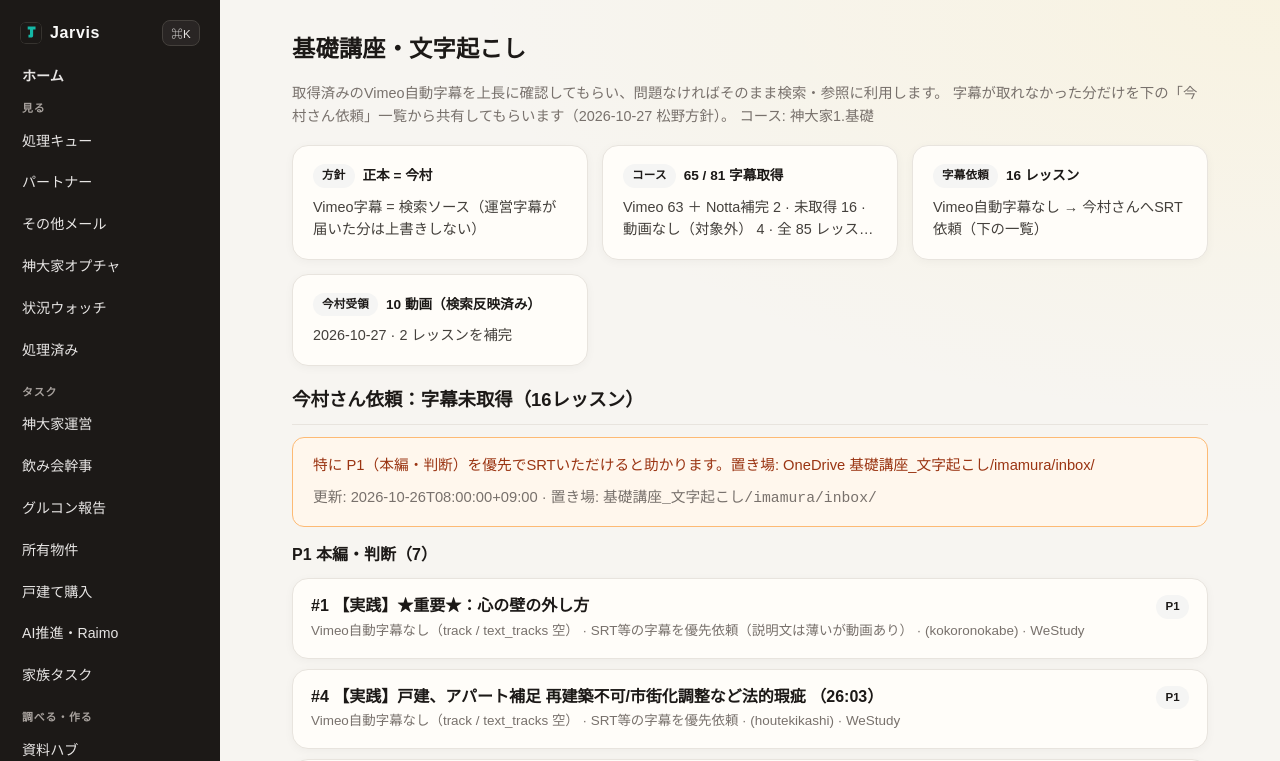
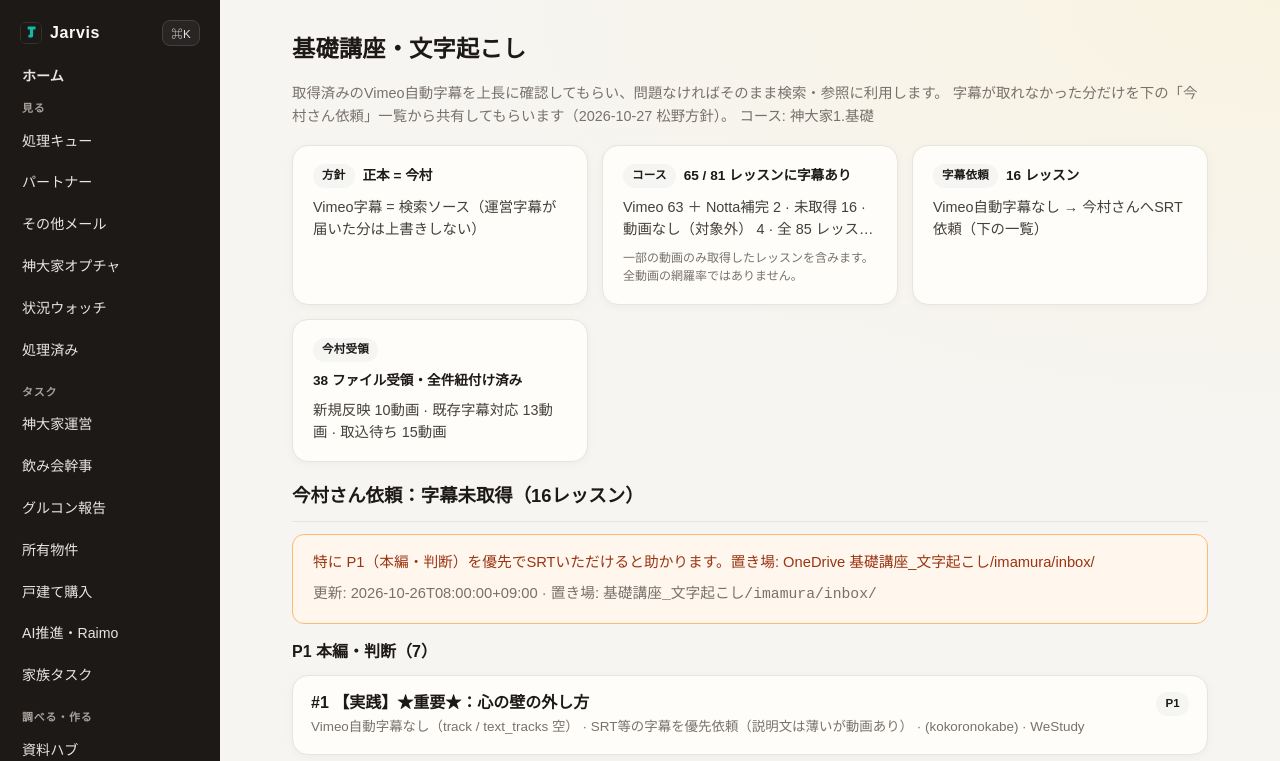
Before and after one commit to m19mhrts83-cyber/project-GE, a Next.js app in the folder apps/jarvis-dashboard/: page /kiso-transcripts in a window 1280 px wide. Shown: the top 761 px of the page. Built offline with nearby package versions, Linux system fonts and the light colour scheme; no server answers; the database is empty.

Commit message:
feat(kiso): 今村さん提供分の対応済み・受領済み状況を明示

```diff
--- a/apps/jarvis-dashboard/app/kiso-transcripts/page.tsx
+++ b/apps/jarvis-dashboard/app/kiso-transcripts/page.tsx
@@ -5,6 +5,7 @@ import catalog from "@/data/kiso_transcripts.json";
 import courseStatus from "@/data/kiso_course_status.json";
 import courseGaps from "@/data/kiso_course_gaps.json";
 import nottaReceived from "@/data/kiso_notta_received.json";
+import nottaReview from "@/data/kiso_notta_a1_review.json";
 
 function loadUnderstanding(): string {
   try {
@@ -144,7 +145,7 @@ export default function KisoTranscriptsPage() {
           <header>
             <span className={statusClass("ready")}>コース</span>
             <strong>
-              {(cs.vtt_ready || 0) + receivedSlugs.size} / {cs.video_lessons ?? cs.total ?? "—"} 字幕取得
+              {(cs.vtt_ready || 0) + receivedSlugs.size} / {cs.video_lessons ?? cs.total ?? "—"} レッスンに字幕あり
             </strong>
           </header>
           <p className="sum">
@@ -152,6 +153,7 @@ export default function KisoTranscriptsPage() {
             {cs.no_video ?? "—"} · 全 {cs.total ?? "—"} レッスン ·{" "}
             {cs.updated || catalog.updated || "—"}
           </p>
+          <p className="meta">一部の動画のみ取得したレッスンを含みます。全動画の網羅率ではありません。</p>
         </div>
         <div className="card watch-card">
           <header>
@@ -167,9 +169,9 @@ export default function KisoTranscriptsPage() {
             <span className={statusClass(nottaReceived.video_count ? "ready" : "missing")}>
               今村受領
             </span>
-            <strong>{nottaReceived.video_count} 動画（検索反映済み）</strong>
+            <strong>{nottaReview.received} ファイル受領・全件紐付け済み</strong>
           </header>
-          <p className="sum">{nottaReceived.updated} · {receivedSlugs.size} レッスンを補完</p>
+          <p className="sum">新規反映 {nottaReview.newly_imported}動画 · 既存字幕対応 {nottaReview.existing_video + nottaReview.existing_content}動画 · 取込待ち {nottaReview.pending.length}動画</p>
         </div>
       </div>
 
@@ -271,11 +273,24 @@ export default function KisoTranscriptsPage() {
       </section>
 
       <section className="home-section">
-        <h2 style={{ fontSize: "1.15rem" }}>今回のNotta受領・反映済み</h2>
+        <h2 style={{ fontSize: "1.15rem" }}>対応済み：今村さん提供により本番反映</h2>
         <p>{nottaReceived.note}</p>
         <ul>{nottaReceived.lessons.map((lesson) => <li key={lesson.slug}>
           <a href={`https://westudy.co.jp/lesson/${lesson.slug}`} target="_blank" rel="noopener noreferrer">{lesson.title}</a>
-          {" · "}{lesson.videos}動画 · Supabase／通常検索へ反映済み
+          {" · "}{lesson.videos}動画 · <strong>対応済み（今村さん提供・本番検索反映済み）</strong>
+        </li>)}</ul>
+      </section>
+      <section className="home-section" id="notta-received">
+        <h2 style={{ fontSize: "1.15rem" }}>A1動画名による受領ファイル照合</h2>
+        <p>{nottaReview.note}</p>
+        <p className="meta">確認日 {nottaReview.updated} · 字幕未取得16レッスンとは別に、部分取得レッスン内の不足動画も管理します。受領済み15動画は今村さんへの再依頼不要です。</p>
+        <h3 style={{ fontSize: "1rem" }}>対応済み：既存字幕で参照可能</h3>
+        <p>同一動画IDで既存字幕あり {nottaReview.existing_video}動画。加えて、以下の3動画は既存の別字幕に対応本文があります。</p>
+        <ul>{nottaReview.covered_elsewhere.map((item) => <li key={item.file}>{item.title}（{item.file}） · {item.status}</li>)}</ul>
+        <h3 style={{ fontSize: "1rem" }}>受領・紐付け済み／本番取込待ち（{nottaReview.pending.length}動画）</h3>
+        <ul>{nottaReview.pending.map((item) => <li key={item.file}>
+          <a href={`https://westudy.co.jp/lesson/${item.slug}`} target="_blank" rel="noopener noreferrer">{item.title}</a>
+          {" "}（{item.file}） · 受領対応済み／本番取込待ち
         </li>)}</ul>
       </section>
       <UnderstandingBlock text={understanding} />
@@ -294,8 +309,8 @@ export default function KisoTranscriptsPage() {
               section?: string;
               url?: string;
             };
-            const st = receivedSlugs.has(row.slug) ? "notta_ingested" : row.status || row.jarvis_status || "—";
-            const ok = st === "vtt_ready" || st === "ready" || st === "notta_ingested";
+            const st = receivedSlugs.has(row.slug) ? "対応済み（今村さん提供・本番反映済み）" : row.status || row.jarvis_status || "—";
+            const ok = st === "vtt_ready" || st === "ready" || receivedSlugs.has(row.slug);
             const url =
               row.url || `https://westudy.co.jp/lesson/${row.slug}`;
             return (
--- /dev/null
+++ b/apps/jarvis-dashboard/data/kiso_notta_a1_review.json
@@ -0,0 +1,31 @@
+{
+  "updated": "2026-10-27",
+  "received": 38,
+  "mapped": 38,
+  "newly_imported": 10,
+  "existing_video": 10,
+  "existing_content": 3,
+  "note": "今村さん提供38ファイルのA1とVimeo実動画名を照合し全件紐付け済み。10動画は本番反映済み、10動画は既存の同一動画字幕あり、3動画は既存Notta／グルコン全編に対応本文あり。残り15動画は受領済み・本番取込待ちです。",
+  "covered_elsewhere": [
+    {"file":"3-3-4.xlsx","title":"三井住友トラストは三段活用を取り入れろ","status":"既存Notta字幕で対応済み"},
+    {"file":"3-5-7.xlsx","title":"育休中、育休明けの融資","status":"グルコン全編の字幕で対応済み（独立動画は未登録）"},
+    {"file":"3-int5.xlsx","title":"荻原さんの成功者インタビュー","status":"グルコン全編の字幕で対応済み（独立動画は未登録）"}
+  ],
+  "pending": [
+    {"file":"1-2.xlsx","title":"夢が叶う究極のマインド＆アウトプットの効果","slug":"step1_1"},
+    {"file":"2-4-3.xlsx","title":"路線価がない地域の路線価の調べ方","slug":"kamiooya-kiso-step2_2"},
+    {"file":"3-2-2.xlsx","title":"融資情報一覧 Part2","slug":"step3_1"},
+    {"file":"3-3-1.xlsx","title":"STEP3補足 自己資金融資","slug":"step3_1"},
+    {"file":"3-3-2.xlsx","title":"勝てるプランニングの作り方","slug":"step3_1"},
+    {"file":"3-3-3.xlsx","title":"静銀の評価の癖から購入プランを考える","slug":"step3_1"},
+    {"file":"3-3-5.xlsx","title":"資金作り ― 仕込みの概念 ―","slug":"step3_1"},
+    {"file":"3-4.xlsx","title":"経営者・自営業者・定年退職者のプランニング","slug":"step3_1"},
+    {"file":"3-5-1.xlsx","title":"55歳以上の不動産投資の進め方","slug":"step3_1"},
+    {"file":"3-5-2.xlsx","title":"STEP3例外パターン集","slug":"step3_1"},
+    {"file":"3-5-3.xlsx","title":"超高属性の方の進め方","slug":"step3_1"},
+    {"file":"3-5-4.xlsx","title":"節税不動産とファミリービジネスの活用と組み立て","slug":"step3_1"},
+    {"file":"3-5-5.xlsx","title":"法人化のベストなタイミング","slug":"step3_1"},
+    {"file":"3-5-6.xlsx","title":"宅建業と賃貸経営の両立のポイント","slug":"step3_1"},
+    {"file":"3-int4.xlsx","title":"湯浅さん 年CF840万円到達インタビュー＆公開コンサルティング","slug":"step3_plam_intarveiw"}
+  ]
+}
```
Also changed, not shown: 1 other file (tests, documents, lock files or other folders).
